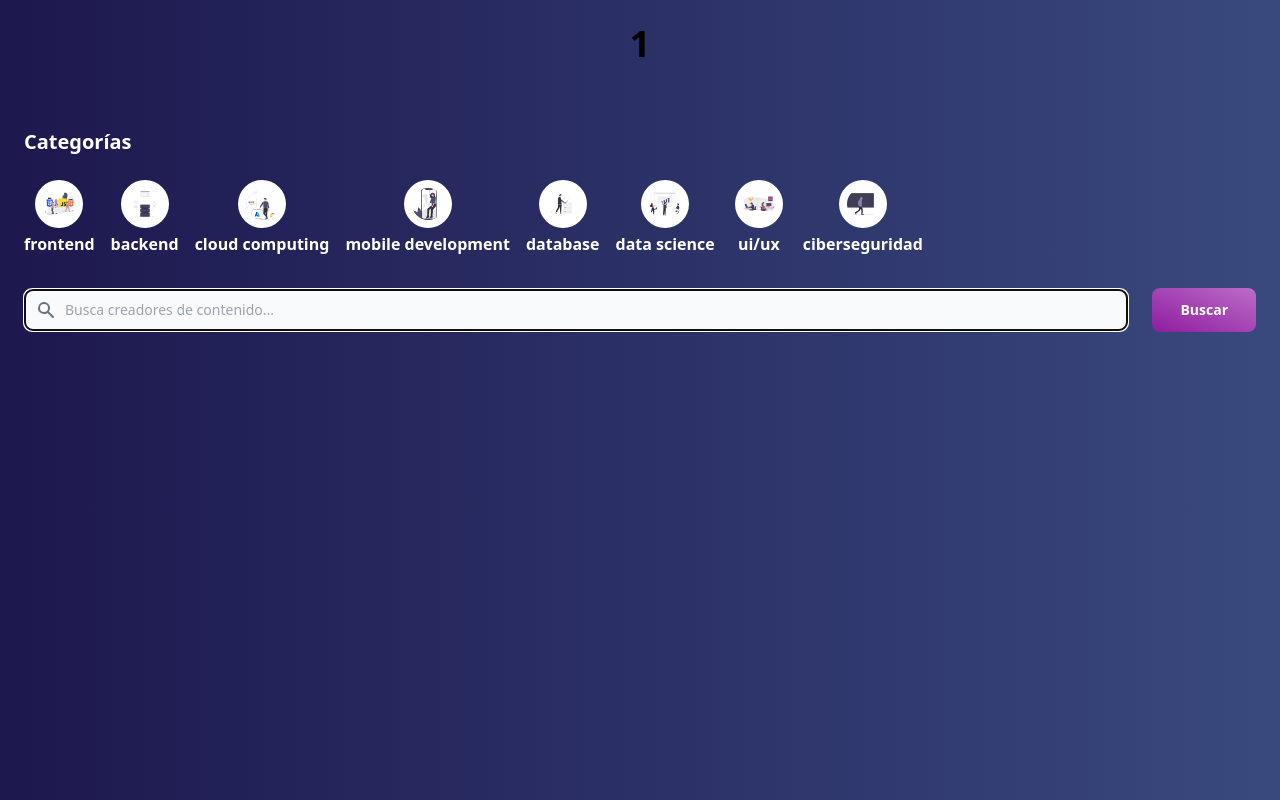
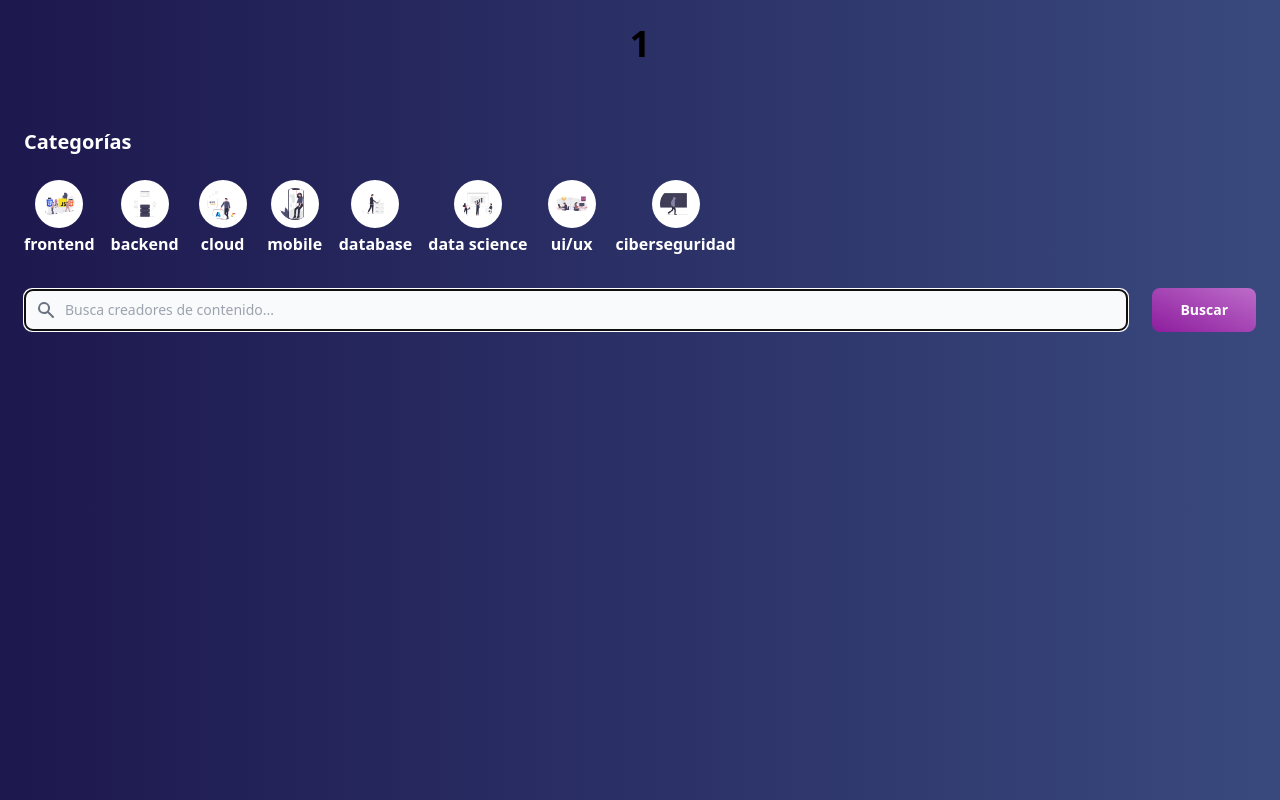
Before and after one commit to xavimondev/contentcreators, a Next.js app: page /category/1 in a window 1280 px wide. Built offline with nearby package versions, Linux system fonts and the light colour scheme.

Commit message:
update some names of categories

```diff
--- a/components/category.tsx
+++ b/components/category.tsx
@@ -47,7 +47,7 @@ export const CategoryItem = ({ id, name, colorFrom, colorTo, image }: CategoryPr
                 />
               </div>
             </div>
-            <span className='text-center text-white font-semibold'>{name.toLocaleLowerCase()}</span>
+            <span className='text-center text-white font-semibold'>{name.toLowerCase()}</span>
           </div>
         </Link>
       </li>
--- a/data/index.ts
+++ b/data/index.ts
@@ -24,14 +24,14 @@ export const LIST_CATEGORIES = [
   },
   {
     id: 'cloud',
-    name: 'Cloud Computing',
+    name: 'Cloud',
     image: CloudImg,
     colorFrom: '#ffa585',
     colorTo: '#ffeda0'
   },
   {
     id: 'mobile',
-    name: 'Mobile Development',
+    name: 'Mobile',
     image: MobileImg,
     colorFrom: '#7debf2',
     colorTo: '#60a4ff'
```
